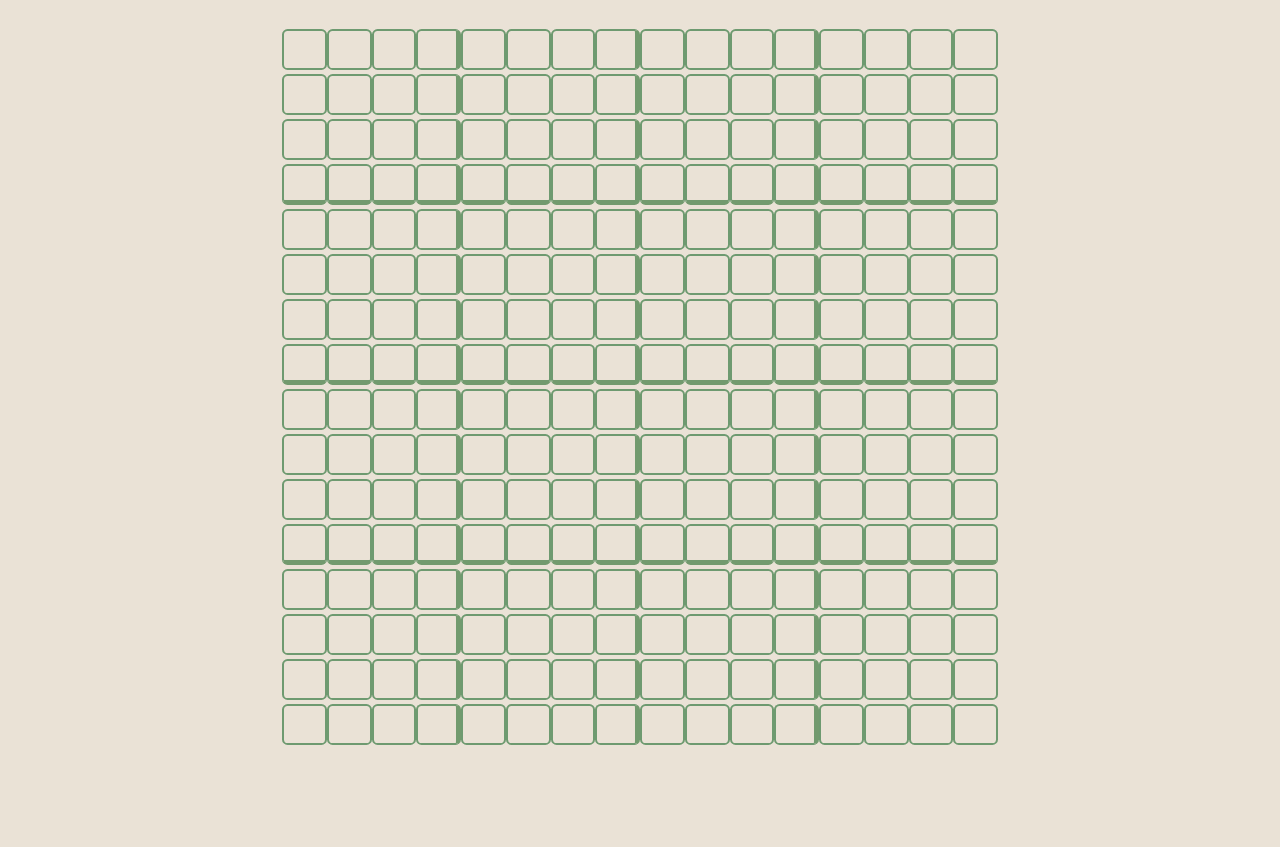
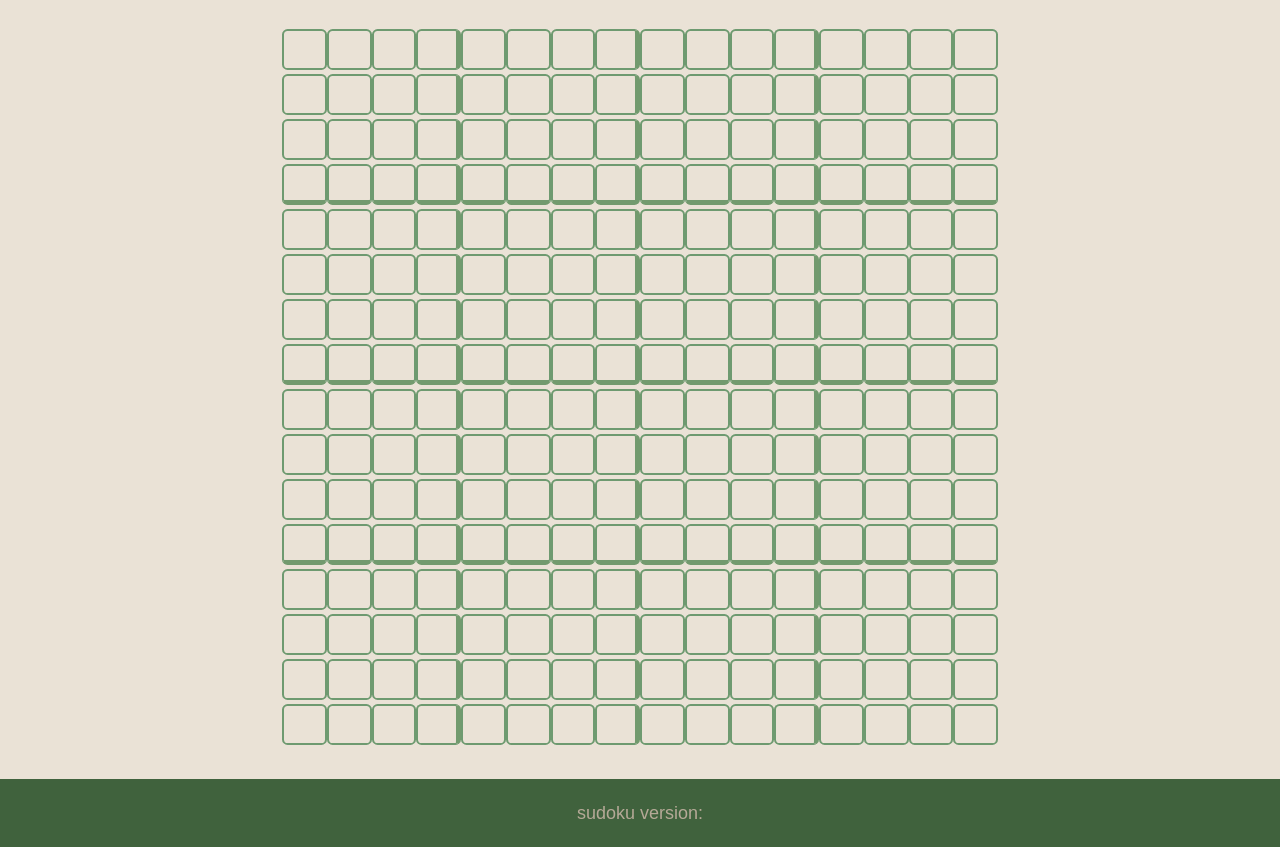
Before and after one commit to ArabellaJordan/sudoku, a website: page index.html in a window 1280 px wide. Shown: the part 106-953 px from the top of the page. Before the commit the page ends 853 px from the top, so only its background shows below. Drawn offline with Linux system fonts and the light colour scheme.

Commit message:
display version in footer

```diff
--- a/index.css
+++ b/index.css
@@ -7,6 +7,7 @@ body {
   height: 100vh;
   position: relative;
   background-color: #eae2d6;
+  margin: 0;
 }
 
 * {
@@ -58,3 +59,14 @@ h1 {
 .row:nth-of-type(12) > .col {
   border-bottom: 0.35rem solid #729a6e;
 }
+
+footer {
+  background-color: #40623d;
+  margin-top: 2rem;
+  text-align: center;
+  font-size: 1.125rem;
+  font-family: sans-serif;
+  color: #b5a997;
+  padding: 0.35rem;
+  width: 100vw;
+}
--- a/index.html
+++ b/index.html
@@ -299,10 +299,16 @@
       </div>
     </div>
   </body>
+  <footer>
+    <div>
+      <p>sudoku version:<span id="version"></span></p>
+    </div>
+  </footer>
 
   <script type="module">
-    import { loadBoard } from "./index.js";
+    import { loadBoard, setVersion } from "./index.js";
 
     loadBoard();
+    setVersion();
   </script>
 </html>
```
Also changed, not shown: index.ts (+9 -0 lines).
